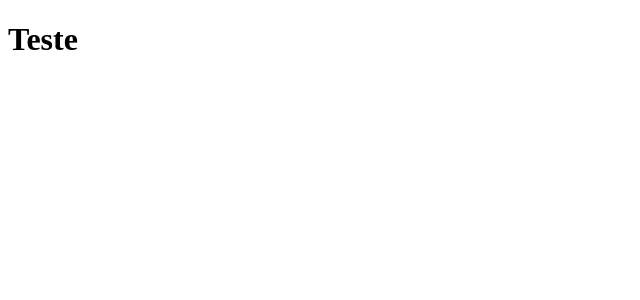
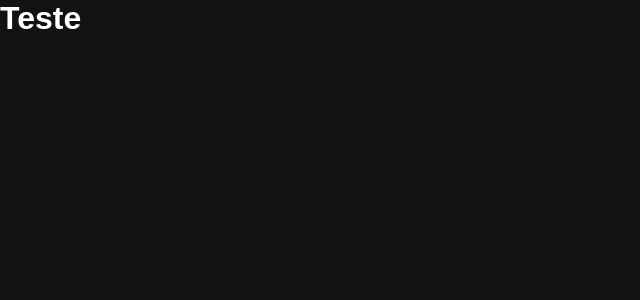
Before and after one commit to DiogoM14/code.tv, a Next.js app: page / in a window 1280 px wide. Shown: the top 300 px of the page, without its empty margins (0-640 px from the left). Built offline with nearby package versions, Linux system fonts and the light colour scheme.

Commit message:
Global styles

```diff
--- a/src/pages/_app.tsx
+++ b/src/pages/_app.tsx
@@ -1,5 +1,12 @@
+import { GlobalStyle } from "../styles/global"
+
 function MyApp({ Component, pageProps }) {
-  return <Component {...pageProps} />
+  return (
+    <>
+      <Component {...pageProps} />
+      <GlobalStyle />
+    </>
+  )
 }
 
 export default MyApp
--- /dev/null
+++ b/src/pages/_document.tsx
@@ -0,0 +1,18 @@
+import Document, { Head, Html, Main, NextScript } from 'next/document'
+
+export default class MyDocument extends Document {
+  render() {
+    return (
+      <Html>
+        <Head>
+          <link rel="preconnect" href="https://fonts.gstatic.com" />
+          <link href="https://fonts.googleapis.com/css2?family=Roboto:wght@400;500;700&display=swap" rel="stylesheet" />
+        </Head>
+        <body>
+          <Main />
+          <NextScript />
+        </body>
+      </Html>
+    )
+  }
+}
--- /dev/null
+++ b/src/styles/global.ts
@@ -0,0 +1,52 @@
+import { createGlobalStyle } from 'styled-components'
+
+export const GlobalStyle = createGlobalStyle`
+  :root {
+    --background: #121214;
+
+    --gray.500: #29292e;
+    --gray.600: #202024;
+
+    --title: #ffffff;
+    --text: #898c93;
+  }
+
+  * {
+    margin: 0;
+    padding: 0;
+    box-sizing: border-box;
+  }
+
+  html {
+    @media (max-width: 1080px) {
+      font-size: 93.75%;  // 15px
+    }
+    @media (max-width: 720px) {
+      font-size: 87.5%; // 14px
+    }
+  }
+
+  body {
+    background: var(--background);
+    -webkit-font-smoothing: antialiased;
+  }
+
+  body, input, textarea, button {
+    font-family: 'Poppins', sans-serif;
+    font-weight: 400;
+  }
+
+  h1, h2, h3, h4, h5, h5, strong {
+    font-weight: 600;
+    color: var(--title);
+  }
+
+  button {
+    cursor: pointer;
+  }
+
+  [disabled] {
+    opacity: 0.6;
+    cursor: not-allowed;
+  }
+`
```
